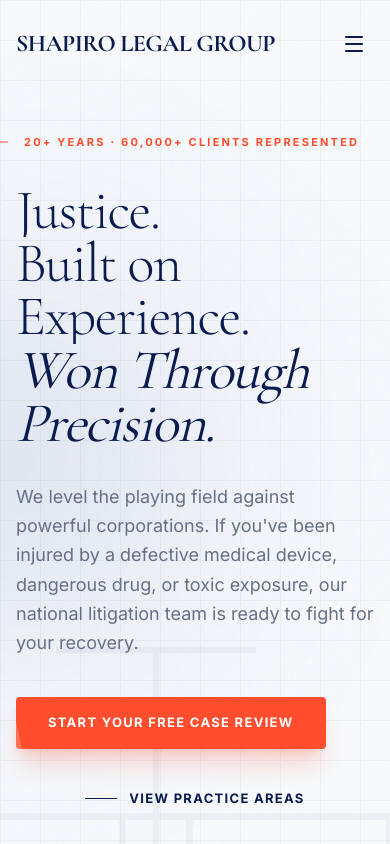
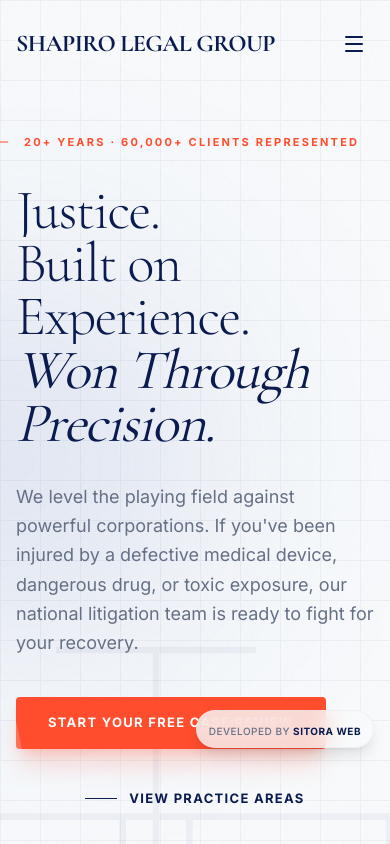
Before and after one commit to sitoraweb6-oss/Shapiro, a Next.js app: page / in a window 390 px wide. Shown: the top 844 px of the page. Built offline with nearby package versions, Linux system fonts and the light colour scheme.

Commit message:
fix(components): adjust attribution position for mobile visibility
Reposition the attribution component to ensure it remains visible on mobile devices by adjusting the bottom margin.

```diff
--- a/components/core-attribution.tsx
+++ b/components/core-attribution.tsx
@@ -3,7 +3,7 @@
 // Core Attribution Component
 export function CoreAttribution() {
   return (
-    <div className="fixed bottom-4 right-4 z-[100] hidden lg:block pointer-events-none">
+    <div className="fixed bottom-24 md:bottom-4 right-4 z-[100] pointer-events-none">
       <div className="bg-bg/80 backdrop-blur-md border border-border/50 px-3 py-1.5 rounded-full shadow-lg hover:shadow-[0_0_15px_rgba(255,77,45,0.15)] transition-shadow duration-300 pointer-events-auto">
         <span className="text-[10px] uppercase tracking-wider text-muted font-medium">
           Developed by{' '}
```
